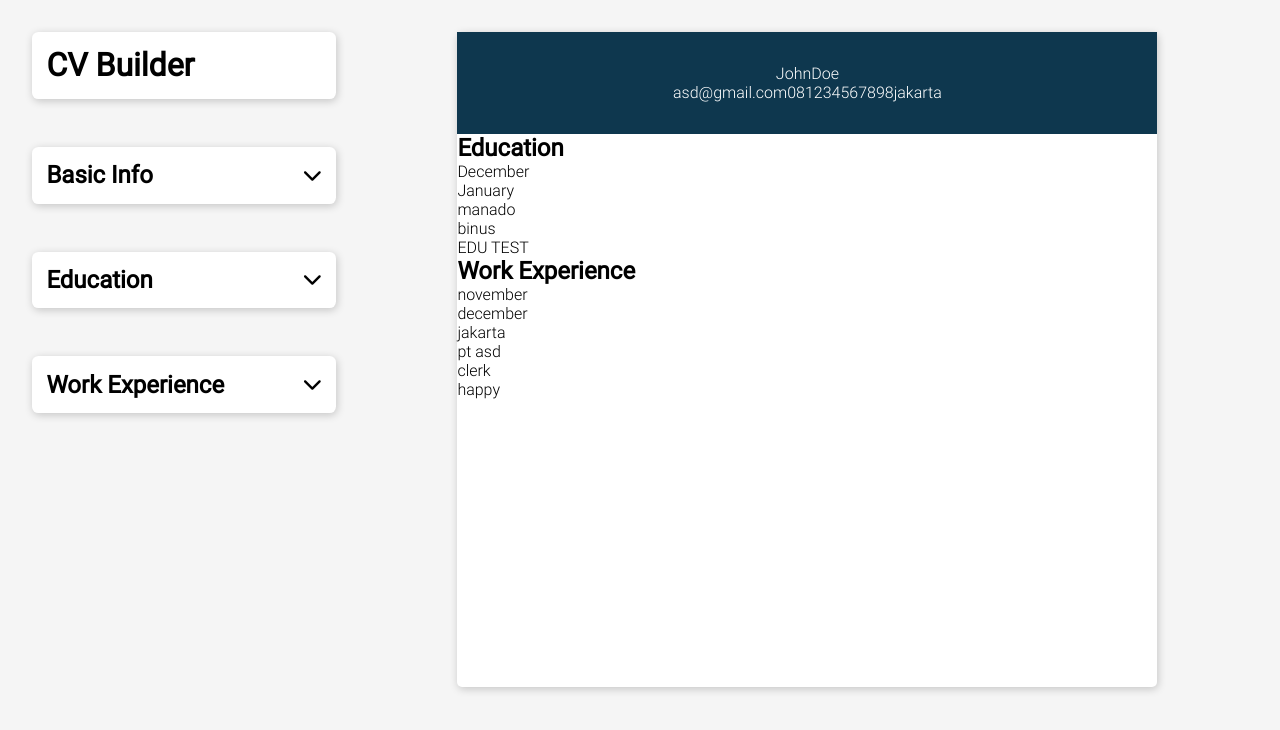
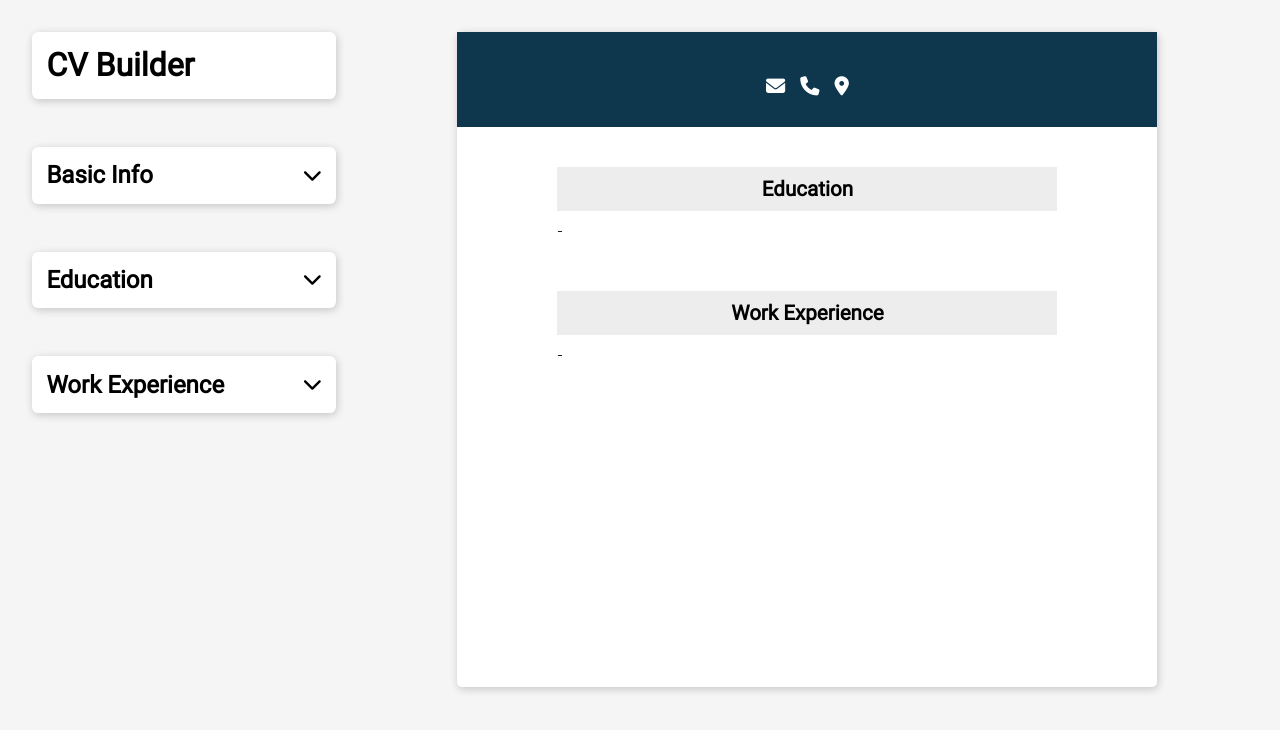
Before and after one commit to leuchtend5/cv-builder, a React (Vite) app: page / in a window 1280 px wide. Shown: the top 730 px of the page. Built offline with nearby package versions, Linux system fonts and the light colour scheme.

Commit message:
added feature for adding new education

```diff
--- a/package.json
+++ b/package.json
@@ -10,6 +10,7 @@
     "preview": "vite preview"
   },
   "dependencies": {
+    "nanoid": "^5.0.4",
     "react": "^18.2.0",
     "react-dom": "^18.2.0"
   },
--- a/src/components/form/BasicInfo.jsx
+++ b/src/components/form/BasicInfo.jsx
@@ -84,14 +84,14 @@ function RenderForm({ handleOnSubmit, handleInputChange, data }) {
 function DisplayFormData({ data, handleEditForm }) {
   const { firstName, lastName, email, phoneNumber, address } = data;
   return (
-    <>
+    <div className="display-form-data">
       <p>{firstName}</p>
       <p>{lastName}</p>
       <p>{email}</p>
       <p>{phoneNumber}</p>
       <p>{address}</p>
       <button onClick={handleEditForm}>Edit</button>
-    </>
+    </div>
   );
 }
 
--- a/src/components/form/EducationInfo.jsx
+++ b/src/components/form/EducationInfo.jsx
@@ -1,10 +1,12 @@
 import { useState } from 'react';
+import { nanoid } from 'nanoid';
 
-function RenderForm({ handleOnSubmit, handleInputChange, data }) {
-  const { degree, school, location, startDate, endDate } = data;
+function RenderForm({ handleOnSubmit, handleInputChange, data, formSubmitted }) {
+  const { id, degree, school, location, startDate, endDate } = data;
   return (
     <>
-      <form id="form-education" onSubmit={handleOnSubmit}>
+      <form id="form-education" onSubmit={(e) => handleOnSubmit(e, id)}>
+        <input type="hidden" name="id" value={id} />
         <div className="input-container">
           <label htmlFor="degree">Degree</label>
           <input
@@ -68,29 +70,34 @@ function RenderForm({ handleOnSubmit, handleInputChange, data }) {
           ></input>
         </div>
 
-        <button>Submit</button>
+        {formSubmitted ? <button>Save</button> : <button>Submit</button>}
+        {/* <button>Submit</button> */}
       </form>
     </>
   );
 }
 
-function DisplayFormData({ data, handleEditForm }) {
-  const { degree, school, location, startDate, endDate } = data;
-
+function DisplayFormData({ data, handleEditForm, handleAddNewData }) {
   return (
     <>
-      <p>{degree}</p>
-      <p>{school}</p>
-      <p>{location}</p>
-      <p>{startDate}</p>
-      <p>{endDate}</p>
-      <button onClick={handleEditForm}>Edit</button>
+      {data.map((item) => (
+        <div className="display-form-data" key={item.id}>
+          <p>{item.degree}</p>
+          <p>{item.school}</p>
+          <p>{item.location}</p>
+          <p>{item.startDate}</p>
+          <p>{item.endDate}</p>
+          <button onClick={() => handleEditForm(item)}>Edit</button>
+        </div>
+      ))}
+      <button onClick={handleAddNewData}>Add</button>
     </>
   );
 }
 
 export default function EducationInfo({ handleEducationValue }) {
   const [input, setInput] = useState({
+    id: nanoid(),
     degree: '',
     school: '',
     location: '',
@@ -99,17 +106,53 @@ export default function EducationInfo({ handleEducationValue }) {
   });
   const [isExpand, setIsExpand] = useState(false);
   const [formSubmitted, setFormSubmitted] = useState(false);
+  const [education, setEducation] = useState([]);
 
-  function handleEditForm() {
+  function handleEditForm(data) {
     setFormSubmitted(false);
+    setInput({
+      id: data.id,
+      degree: data.degree,
+      school: data.school,
+      location: data.location,
+      startDate: data.startDate,
+      endDate: data.endDate,
+    });
+  }
+
+  function handleAddNewData() {
+    setFormSubmitted(false);
+    setInput({
+      id: nanoid(),
+      degree: '',
+      school: '',
+      location: '',
+      startDate: '',
+      endDate: '',
+    });
   }
 
   function handleToggleExpand() {
     setIsExpand((prevValue) => !prevValue);
   }
 
-  function handleOnSubmit(e) {
+  function handleOnSubmit(e, id) {
     e.preventDefault();
+    const checkIdInArray = education.some((item) => item.id === id);
+    if (checkIdInArray) {
+      setEducation((prevEducation) => {
+        return prevEducation.map((item) => {
+          if (item.id === id) {
+            // Update the existing item with new values from the input state
+            return { ...item, ...input };
+          }
+          return item;
+        });
+      });
+    } else {
+      setEducation((prevEducation) => [...prevEducation, input]);
+    }
+
     handleEducationValue(input);
     setFormSubmitted(true);
   }
@@ -135,10 +178,15 @@ export default function EducationInfo({ handleEducationValue }) {
           handleOnSubmit={handleOnSubmit}
           handleInputChange={handleInputChange}
           data={input}
+          formSubmitted={formSubmitted}
         />
       ) : null}
       {isExpand && formSubmitted ? (
-        <DisplayFormData data={input} handleEditForm={handleEditForm} />
+        <DisplayFormData
+          data={education}
+          handleEditForm={handleEditForm}
+          handleAddNewData={handleAddNewData}
+        />
       ) : null}
     </div>
   );
--- a/src/components/form/WorkExperience.jsx
+++ b/src/components/form/WorkExperience.jsx
@@ -94,7 +94,7 @@ function RenderForm({ handleOnSubmit, handleInputChange, data }) {
 function DisplayFormData({ data, handleEditForm }) {
   const { jobTitle, companyName, startDate, endDate, location, description } = data;
   return (
-    <>
+    <div className="display-form-data">
       <p>{jobTitle}</p>
       <p>{companyName}</p>
       <p>{startDate}</p>
@@ -102,7 +102,7 @@ function DisplayFormData({ data, handleEditForm }) {
       <p>{location}</p>
       <p>{description}</p>
       <button onClick={handleEditForm}>Edit</button>
-    </>
+    </div>
   );
 }
 
--- a/src/components/resume-page/BasicInfoView.jsx
+++ b/src/components/resume-page/BasicInfoView.jsx
@@ -1,11 +1,5 @@
 export default function BasicInfoView({ basicInfoValue }) {
-  const {
-    firstName = 'John',
-    lastName = 'Doe',
-    email = 'asd@gmail.com',
-    phoneNumber = '081234567898',
-    address = 'jakarta',
-  } = basicInfoValue;
+  const { firstName, lastName, email, phoneNumber, address } = basicInfoValue;
 
   return (
     <>
@@ -15,9 +9,18 @@ export default function BasicInfoView({ basicInfoValue }) {
           <p>{lastName}</p>
         </div>
         <div className="section-contact">
-          <p>{email}</p>
-          <p>{phoneNumber}</p>
-          <p>{address}</p>
+          <p>
+            <i className="fa-solid fa-envelope"></i>
+            {email}
+          </p>
+          <p>
+            <i className="fa-solid fa-phone"></i>
+            {phoneNumber}
+          </p>
+          <p>
+            <i className="fa-solid fa-location-dot"></i>
+            {address}
+          </p>
         </div>
       </div>
     </>
--- a/src/components/resume-page/EducationInfoView.jsx
+++ b/src/components/resume-page/EducationInfoView.jsx
@@ -1,20 +1,15 @@
 export default function EducationInfoView({ educationValue }) {
-  const {
-    degree = 'EDU TEST',
-    school = 'binus',
-    location = 'manado',
-    startDate = 'December',
-    endDate = 'January',
-  } = educationValue;
+  const { degree, school, location, startDate, endDate } = educationValue;
 
   return (
     <>
       <div className="resume-education">
-        <h2>Education</h2>
+        <h3>Education</h3>
         <div className="section-education">
           <div>
-            <p>{startDate}</p>
-            <p>{endDate}</p>
+            <p>
+              {startDate} - {endDate}
+            </p>
             <p>{location}</p>
           </div>
           <div>
--- a/src/components/resume-page/WorkExperienceView.jsx
+++ b/src/components/resume-page/WorkExperienceView.jsx
@@ -1,21 +1,15 @@
 export default function WorkExperienceView({ workExpValue }) {
-  const {
-    jobTitle = 'clerk',
-    companyName = 'pt asd',
-    startDate = 'november',
-    endDate = 'december',
-    location = 'jakarta',
-    description = 'happy',
-  } = workExpValue;
+  const { jobTitle, companyName, startDate, endDate, location, description } = workExpValue;
 
   return (
     <>
       <div className="resume-workexp">
-        <h2>Work Experience</h2>
+        <h3>Work Experience</h3>
         <div className="section-workexp">
           <div>
-            <p>{startDate}</p>
-            <p>{endDate}</p>
+            <p>
+              {startDate} - {endDate}
+            </p>
             <p>{location}</p>
           </div>
           <div>
--- a/src/styles/css/main.css
+++ b/src/styles/css/main.css
@@ -17,7 +17,7 @@ form {
 .form-container::-webkit-scrollbar {
   width: 0;
 }
-.form-container > div > div {
+.form-container > div > div:nth-child(1) {
   display: flex;
   justify-content: space-between;
   align-items: center;
@@ -62,6 +62,10 @@ form {
   display: flex;
   flex-direction: column;
   gap: 1.7rem;
+}
+.form-container .display-form-data {
+  display: flex;
+  flex-direction: column;
 }
 
 label {
@@ -127,26 +131,79 @@ label {
   font-family: content-font;
   height: 90%;
   min-width: 700px;
+  display: flex;
+  flex-direction: column;
+  gap: 2.5rem;
 }
 .resume-container > div h1,
-.resume-container > div h2 {
+.resume-container > div h3 {
   font-family: title-font;
 }
-.resume-container > div .resume-header {
+.resume-container .resume-header {
   background-color: #0e374e;
   padding: 2rem;
   color: white;
   display: flex;
   flex-direction: column;
   align-items: center;
+  gap: 12px;
 }
-.resume-container > div .resume-header .section-name {
+.resume-container .resume-header .section-name {
   display: flex;
   flex-direction: row;
+  gap: 8px;
+  font-family: title-font;
+  font-size: 2.5rem;
 }
-.resume-container > div .resume-header .section-contact {
+.resume-container .resume-header .section-contact {
   display: flex;
   flex-direction: row;
+  gap: 15px;
+  font-size: 1.2rem;
+}
+.resume-container .resume-header .section-contact > p {
+  display: flex;
+  gap: 10px;
+  align-items: center;
+}
+.resume-container .resume-education,
+.resume-container .resume-workexp {
+  display: flex;
+  flex-direction: column;
+  align-items: center;
+  padding: 0 100px;
+  text-align: center;
+  font-size: 1.1rem;
+}
+.resume-container .resume-education h3,
+.resume-container .resume-workexp h3 {
+  background-color: #ededed;
+  padding: 10px 0;
+}
+.resume-container .resume-education h3,
+.resume-container .resume-education .section-education,
+.resume-container .resume-education .section-workexp,
+.resume-container .resume-workexp h3,
+.resume-container .resume-workexp .section-education,
+.resume-container .resume-workexp .section-workexp {
+  width: 100%;
+}
+.resume-container .resume-education .section-education,
+.resume-container .resume-education .section-workexp,
+.resume-container .resume-workexp .section-education,
+.resume-container .resume-workexp .section-workexp {
+  display: flex;
+  padding: 10px 0;
+  gap: 50px;
+  text-align: left;
+}
+.resume-container .resume-education .section-education div:nth-child(2) > p:nth-child(1),
+.resume-container .resume-education .section-workexp div:nth-child(2) > p:nth-child(1),
+.resume-container .resume-workexp .section-education div:nth-child(2) > p:nth-child(1),
+.resume-container .resume-workexp .section-workexp div:nth-child(2) > p:nth-child(1) {
+  font-weight: bolder;
+  font-family: title-font;
+  font-size: 1.2rem;
 }
 
 @font-face {
--- a/src/styles/scss/modules/_form-page.scss
+++ b/src/styles/scss/modules/_form-page.scss
@@ -19,7 +19,7 @@ form {
   }
 
   // styling the form header
-  & > div > div {
+  & > div > div:nth-child(1) {
     display: flex;
     justify-content: space-between;
     align-items: center;
@@ -76,6 +76,11 @@ form {
     flex-direction: column;
     gap: 1.7rem;
   }
+
+  .display-form-data {
+    display: flex;
+    flex-direction: column;
+  }
 }
 
 label {
--- a/src/styles/scss/modules/_resume-page.scss
+++ b/src/styles/scss/modules/_resume-page.scss
@@ -11,10 +11,14 @@
     font-family: content-font;
     height: 90%;
     min-width: 700px;
+    display: flex;
+    flex-direction: column;
+    gap: 2.5rem;
 
     h1,
-    h2 {
+    h3 {
       font-family: title-font;
+    }
   }
 
   .resume-header {
@@ -24,15 +28,62 @@
     display: flex;
     flex-direction: column;
     align-items: center;
+    gap: 12px;
 
     .section-name {
       display: flex;
       flex-direction: row;
+      gap: 8px;
+      font-family: title-font;
+      font-size: 2.5rem;
     }
 
     .section-contact {
       display: flex;
       flex-direction: row;
+      gap: 15px;
+      font-size: 1.2rem;
+
+      & > p {
+        display: flex;
+        gap: 10px;
+        align-items: center;
+      }
+    }
+  }
+
+  .resume-education,
+  .resume-workexp {
+    display: flex;
+    flex-direction: column;
+    align-items: center;
+    padding: 0 100px;
+    text-align: center;
+    font-size: 1.1rem;
+
+    h3 {
+      background-color: #ededed;
+      padding: 10px 0;
+    }
+
+    h3,
+    .section-education,
+    .section-workexp {
+      width: 100%;
+    }
+
+    // styling section content
+    .section-education,
+    .section-workexp {
+      display: flex;
+      padding: 10px 0;
+      gap: 50px;
+      text-align: left;
+
+      div:nth-child(2) > p:nth-child(1) {
+        font-weight: bolder;
+        font-family: title-font;
+        font-size: 1.2rem;
       }
     }
   }
```
Also changed, not shown: 2 other files (tests, documents, lock files or other folders). Lines whose indentation alone changed are shown as unchanged.
